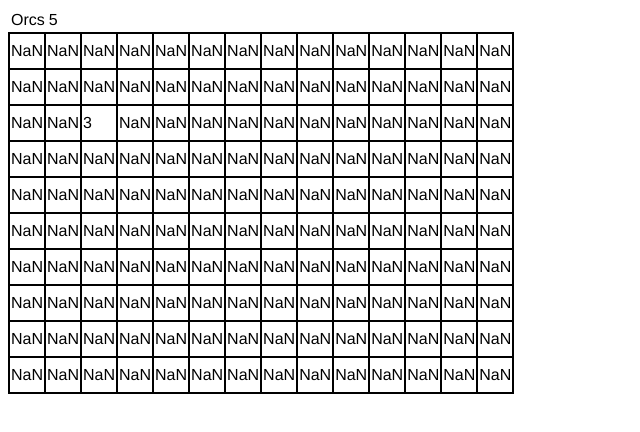
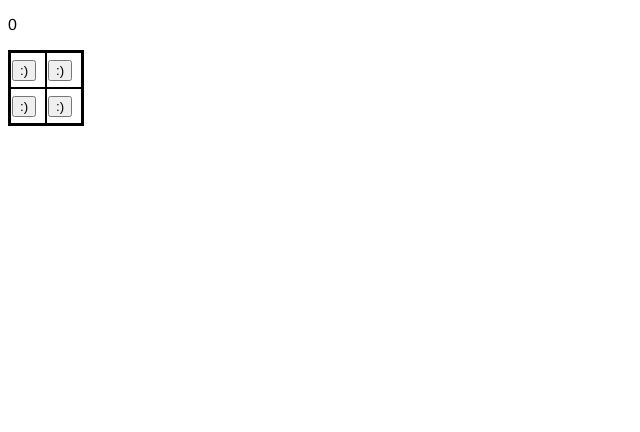
Before and after one commit to jake-orielly/untitled-idle-board-project, a Vue app: page / in a window 1280 px wide. Shown: the top 432 px of the page, without its empty margins (0-640 px from the left). Built offline with nearby package versions, Linux system fonts and the light colour scheme.

Commit message:
Pivoting to more classic clicker focus

```diff
--- /dev/null
+++ b/src/components/ClickerButton.vue
@@ -0,0 +1,24 @@
+<template>
+  <button
+    @click="clickHandler"
+  >
+    :)
+  </button>
+</template>
+<script>
+
+export default {
+  name: 'ClickerButton',
+  data() {
+    return {}
+  },
+  methods: {
+    clickHandler() {
+      this.$emit('gainPoints',1);
+    }
+  }
+}
+</script>
+
+<style lang="less" scoped>
+</style>
--- a/src/components/GameContainer.vue
+++ b/src/components/GameContainer.vue
@@ -1,18 +1,6 @@
 <template>
   <div id="app">
-    <table>
-      <tr
-        v-for="troop in troops"
-        :key="troop.class.nameSingular"
-      >
-        <td>
-          {{troop.class.namePlural}}
-        </td>
-        <td>
-          {{troop.number}}
-        </td>
-      </tr>
-    </table>
+    <p>{{points}}</p>
     <table
       cellspacing="0"
       class="game-board"
@@ -26,85 +14,42 @@
             v-for="(col, colVal) in columns"
             :key="`cell-${colVal}-${rowVal}`"
           >
-            {{parseInt(getArmy(rowVal, colVal))}}
+            <component
+              :is="'ClickerButton'"
+              @gainPoints="gainPoints"
+            />
           </td>
         </tr>
       </tbody>
     </table>
   </div>
 </template>
-
 <script>
-
-class Unit {
-  static nameSingular= "Unit";
-  static namePlural = "Units";
-  static hp = 1;
-  static attack = 1;
-  static strength = 1;
-
-  static getLevel() {
-    return (this.hp + this.strength + this.attack) / 3;
-  }
-}
-
-class Orc extends Unit {
-  static nameSingular = "Orc";
-  static namePlural = "Orcs";
-  static hp = 10;
-  static attack = 3;
-  static strength = 6;
-}
-
-class Wolf extends Unit {
-  static nameSingular = "Wolf";
-  static namePlural = "Wolves";
-  static hp = 5;
-  static attack = 3;
-  static strength = 3;
-}
-
+import ClickerButton from './ClickerButton'
 export default {
   name: 'GameContainer',
+  components: {
+    ClickerButton
+  },
   data() {
     return {
-      rows: 10,
-      columns: 14,
-      troops: {
-        orcs: {
-          number:5,
-          class: Orc
-        }
-      },
-      board:[]
+      rows: 2,
+      columns: 2,
+      board:[],
+      points: 0
     }
   },
-  created() {
-    for (let x = 0; x < this.rows; x++) {
-      this.board.push([])
-      for (let y = 0; y < this.columns; y++)
-        this.board[x][y] = {
-          units: undefined,
-          structures: undefined,
-          terrain: "grass"
-        }
-    }
-    this.board[2][2].units = {
-      type: Wolf,
-      number: 3
-    };
-  },
   methods: {
-    getArmy(row, col) {
-      return this.board[row][col].units?.type.getLevel();
+    gainPoints(val) {
+      this.points += val;
     }
   }
 }
 </script>
 
 <style lang="less" scoped>
-.game-board {
-  border: 1px solid black;
+table {
+  border: 2px solid black;
 
   td {
     border: 1px solid black;
```
